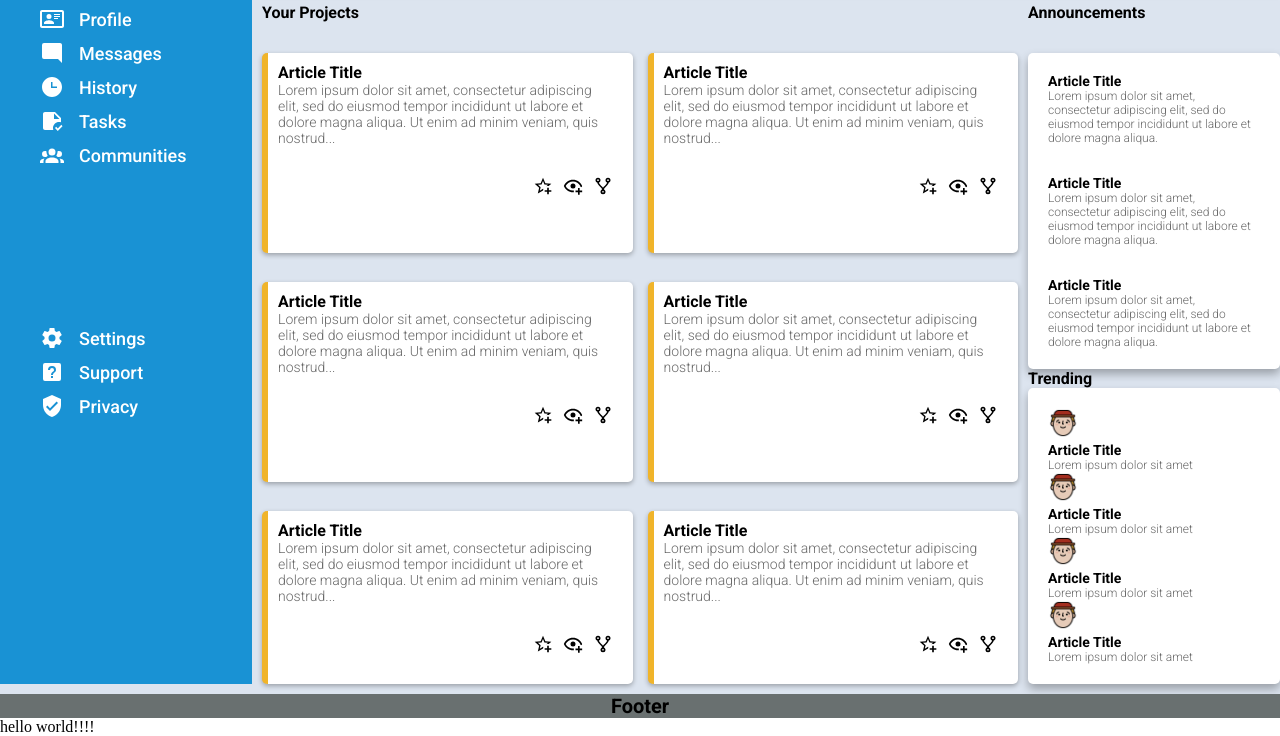
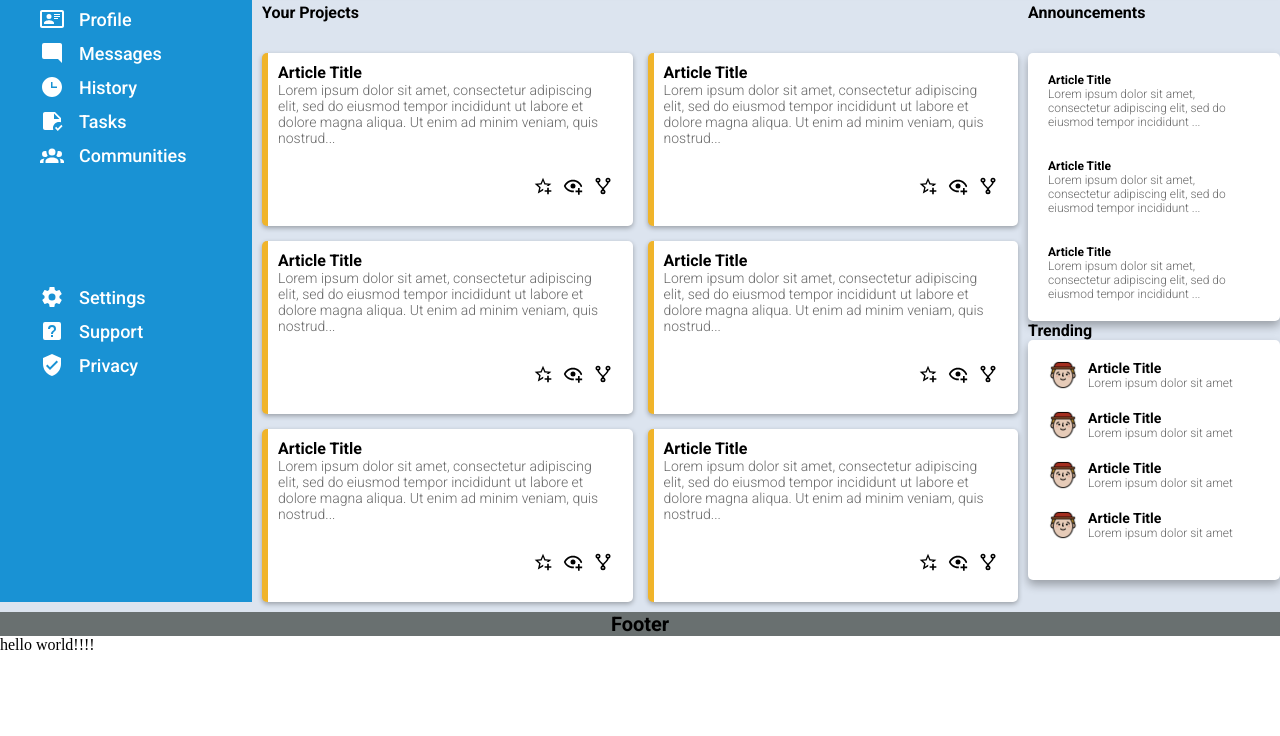
Before and after one commit to chadjowens/admin-dashboard, a plain HTML site: page index.html in a window 1280 px wide. Shown: the part 147-883 px from the top of the page. After the commit the page ends 801 px from the top, so only its background shows below. Drawn offline with Linux system fonts and the light colour scheme.

Commit message:
Update to flex layout for trending card details.

```diff
--- a/index.html
+++ b/index.html
@@ -185,16 +185,16 @@
             <div class="announce">
                 <div class="announce-detail">
                     <!-- <img src="assets/avatars/man.png" alt="profile image"> -->
-                    <h3 class="title">Article Title</h3>
-                    <p>Lorem ipsum dolor sit amet, consectetur adipiscing elit, sed do eiusmod tempor incididunt ut labore et dolore magna aliqua.</p>
+                    <h4 class="title">Article Title</h4>
+                    <p>Lorem ipsum dolor sit amet, consectetur adipiscing elit, sed do eiusmod tempor incididunt ...</p>
 
                     <!-- <img src="assets/avatars/man.png" alt="profile image"> -->
-                    <h3 class="title">Article Title</h3>
-                    <p>Lorem ipsum dolor sit amet, consectetur adipiscing elit, sed do eiusmod tempor incididunt ut labore et dolore magna aliqua.</p>
+                    <h4 class="title">Article Title</h4>
+                    <p>Lorem ipsum dolor sit amet, consectetur adipiscing elit, sed do eiusmod tempor incididunt ...</p>
 
                     <!-- <img src="assets/avatars/man.png" alt="profile image"> -->
-                    <h3 class="title">Article Title</h3>
-                    <p>Lorem ipsum dolor sit amet, consectetur adipiscing elit, sed do eiusmod tempor incididunt ut labore et dolore magna aliqua.</p>
+                    <h4 class="title">Article Title</h4>
+                    <p>Lorem ipsum dolor sit amet, consectetur adipiscing elit, sed do eiusmod tempor incididunt ...</p>
                 </div>
             </div>
 
@@ -205,20 +205,28 @@
             <div class="trend">
                 <div class="trend-detail">
                     <img src="assets/avatars/man.png" alt="profile image">
+                    <div class="text-test">
                         <h3 class="title">Article Title</h3>
                         <p>Lorem ipsum dolor sit amet</p>
+                    </div>
 
                     <img src="assets/avatars/man.png" alt="profile image">
+                    <div class="text-test">
                         <h3 class="title">Article Title</h3>
                         <p>Lorem ipsum dolor sit amet</p>
+                    </div>
 
                     <img src="assets/avatars/man.png" alt="profile image">
+                    <div class="text-test">
                         <h3 class="title">Article Title</h3>
                         <p>Lorem ipsum dolor sit amet</p>
+                    </div>
 
                     <img src="assets/avatars/man.png" alt="profile image">
+                    <div class="text-test">
                         <h3 class="title">Article Title</h3>
                         <p>Lorem ipsum dolor sit amet</p>
+                    </div>
                 </div>
             </div>
         </div>
--- a/styles.css
+++ b/styles.css
@@ -26,6 +26,13 @@ padding: 0;
 
   *  h3 {
     font-size: 14px;
+    font-family: "Roboto", sans-serif;
+    font-weight: 600;
+    font-style: normal;
+  }
+
+  *  h4 {
+    font-size: 12px;
     font-family: "Roboto", sans-serif;
     font-weight: 600;
     font-style: normal;
@@ -339,28 +346,59 @@ fill: white;
     padding: 20px;
     border-radius: 5px;
     box-shadow: 0px 5px 10px rgba(0, 0, 0, 0.3);
+
+    /* display: flex; */
+
+
 }
 
 .trend-detail > img {
     width: 30px;
     height: 30px;
+    /* margin-left: 20px; */
+    /* display: flex; */
+    /* align-items: flex-start;
+    justify-content: flex-start; */
+    /* display: flex; */
+    /* align-self: flex-start; */
+    /* display: flex;
+    flex-grow: 0; */
+
+
 }
 
-.trend-detail > p {
+.text-test > p {
     font-size: 12px;
+    margin-bottom: 20px;
     /* padding-bottom: 30px; */
+    /* flex-grow: 1;
+    flex-wrap: wrap; */
+    /* align-items: stretch;  */
 }
 
-.trend p {
-    /* font-size: 16px;
+.trend-detail .text-test {
+   /* display: flex; */
+    /* flex-grow: 1; */
+    margin-left: 10px;
+}
+
+/* .trend p {
+    font-size: 16px;
     font-family: "Roboto", sans-serif;
     font-weight: 300;
-    font-style: normal; */
-}
+    font-style: normal;
+    flex-wrap: wrap;
+} */
 
 .trend-detail {
-    /* display: flex;
-    flex-direction: column; */
+    display: flex;
+    flex-wrap: wrap;
+    /* flex-direction: column; */
+    /* flex-wrap: nowrap; */
+    /* align-items: flex-start; */
+    /* align-items: flex-start;
+    justify-content: flex-start; */
+
     /* padding-bottom: 20px; */
     /* background-color: #FFFFFF;
     color: black;
```
Lines whose indentation alone changed are shown as unchanged.
